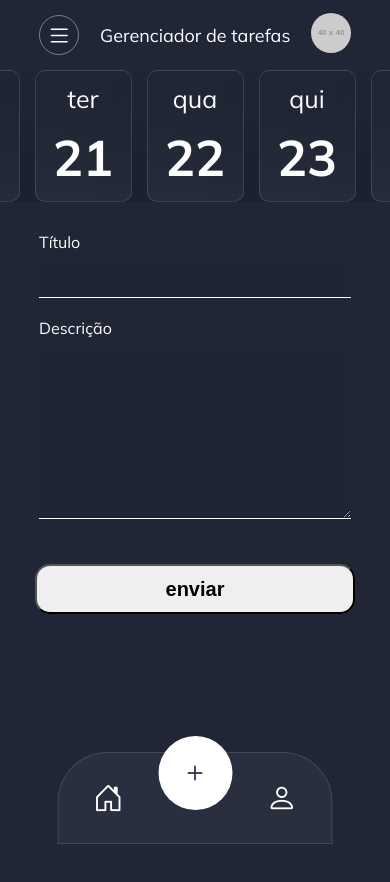
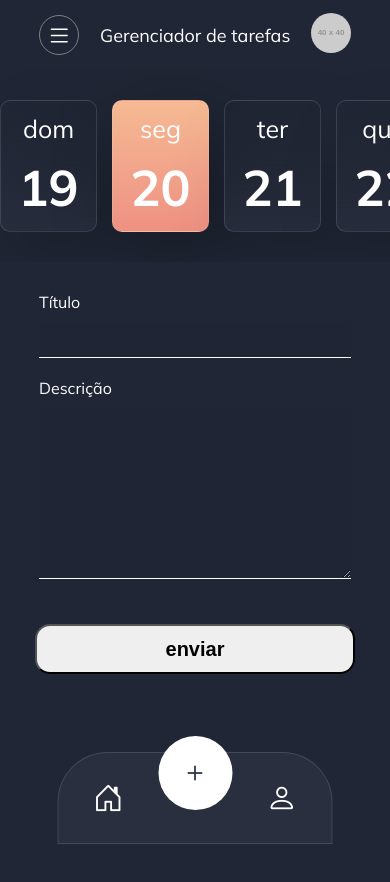
Before and after one commit to joa7b/task-manager-react, a React (Vite) app: page /create-task in a window 390 px wide. Shown: the top 882 px of the page. Before the commit the page ends 844 px from the top, so only its background shows below. Built offline with nearby package versions, Linux system fonts and the light colour scheme.

Commit message:
feat(datecard): add scroll and responsive

```diff
--- a/src/components/createTask/dateCard/index.tsx
+++ b/src/components/createTask/dateCard/index.tsx
@@ -8,7 +8,7 @@ type CardDate = {
 
 export const DateCard = () => {
   const [days, setDays] = useState<CardDate[]>();
-  const [activeCardDate, setActiveCardDate] = useState<number | null>(28);
+  const [activeCardDate, setActiveCardDate] = useState<number | null>(null);
 
   const getWeekDays = () => {
     let arrDate = [];
@@ -37,6 +37,9 @@ export const DateCard = () => {
 
   useEffect(() => {
     getWeekDays();
+    const crrDate = new Date();
+    const newDate = crrDate.getDate();
+    setActiveCardDate(newDate);
   }, []);
 
   return (
--- a/src/components/createTask/dateCard/style.ts
+++ b/src/components/createTask/dateCard/style.ts
@@ -1,15 +1,22 @@
 import styled from "styled-components";
 
 interface IDateCardItem {
-  selected: boolean
+  selected: boolean;
 }
 
 export const DateCardWrapper = styled.section`
   display: flex;
+  align-items: center;
   justify-content: center;
-  align-items: center;
   gap: 15px;
-  overflow-x: scroll;
+  width: 100%;
+  padding: 30px 0;
+
+  @media (max-width: 768px) {
+    overflow-x: scroll;
+    scroll-behavior: smooth;
+    justify-content: flex-start;
+  }
 `;
 
 export const DateCardItem = styled.div<IDateCardItem>`
```
